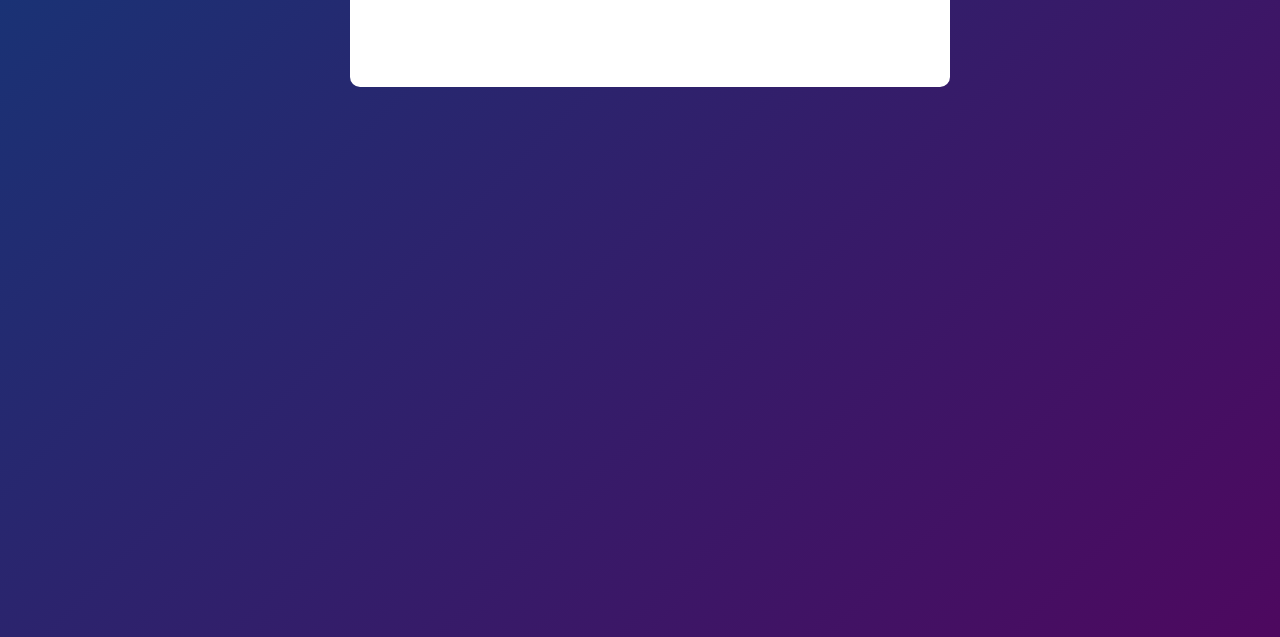
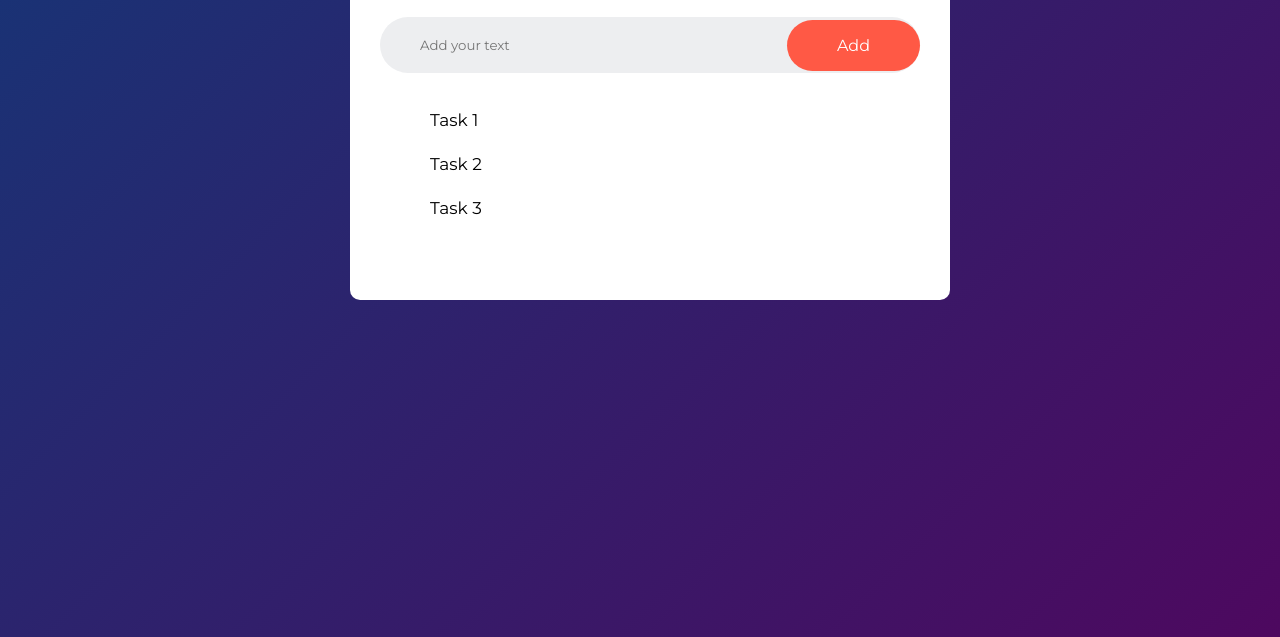
Before and after one commit to Avenger30/To-Do-List, a plain HTML site: page index.html in a window 1280 px wide. Shown: the part 183-820 px from the top of the page. Drawn offline with Linux system fonts and the light colour scheme.

Commit message:
Initial commit

```diff
--- a/index.html
+++ b/index.html
@@ -17,6 +17,15 @@
     <div class="container">
       <div class="todo-app">
         <h2>To-Do List <img src="images/icon.png" alt="" /></h2>
+        <div class="row">
+          <input type="text" id="input-box" placeholder="Add your text" />
+          <button>Add</button>
+        </div>
+        <ul id="list-container">
+          <li>Task 1</li>
+          <li>Task 2</li>
+          <li>Task 3</li>
+        </ul>
       </div>
     </div>
   </body>
--- a/style.css
+++ b/style.css
@@ -31,3 +31,40 @@
   width: 30px;
   margin-left: 20px;
 }
+
+.row {
+  display: flex;
+  align-items: center;
+  justify-content: space-between;
+  background: #edeef0;
+  border-radius: 30px;
+  padding-left: 20px;
+  margin-bottom: 25px;
+}
+
+input {
+  flex: 1;
+  border: none;
+  outline: none;
+  background: transparent;
+  padding: 20px;
+}
+
+button {
+  border: none;
+  outline: none;
+  padding: 16px 50px;
+  background: #ff5945;
+  color: #fff;
+  font-size: 16px;
+  cursor: pointer;
+  border-radius: 40px;
+}
+
+ul li {
+  list-style: none;
+  font-size: 17px;
+  padding: 12px 8px 12px 50px;
+  user-select: none;
+  cursor: pointer;
+}
```
